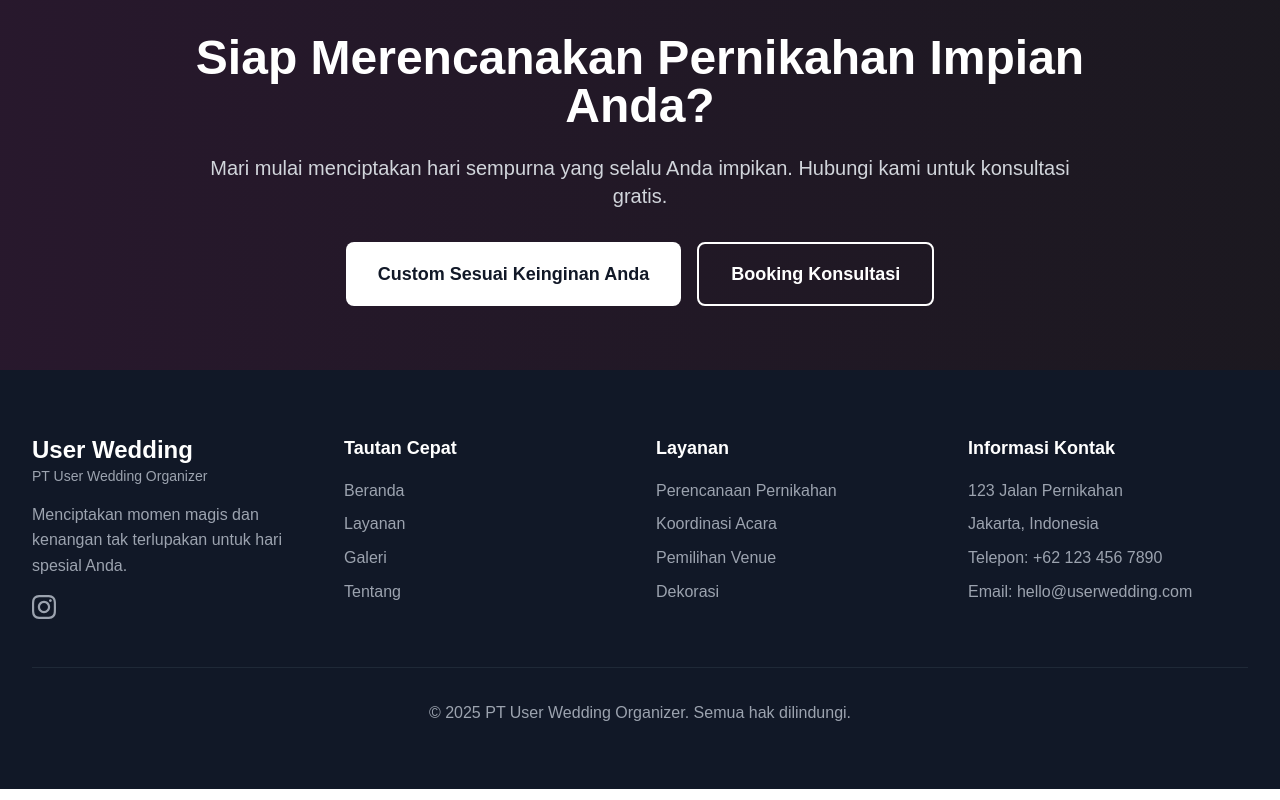
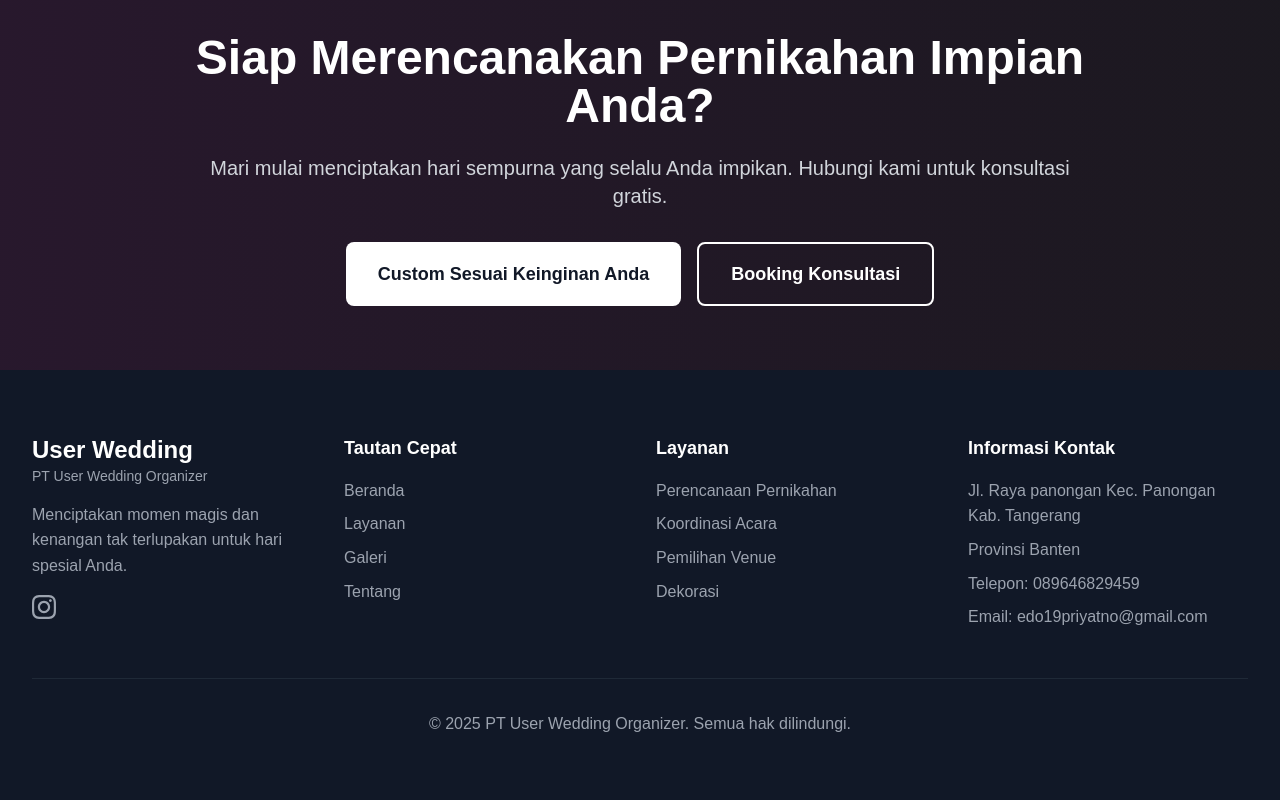
Before and after one commit to cecepns/user-wedding, a React (Vite) app: page / in a window 1280 px wide. Shown: the part 1791-2591 px from the top of the page. Built offline with nearby package versions, Linux system fonts and the light colour scheme; no server answers.

Commit message:
fix: alamat

```diff
--- a/src/components/Footer.jsx
+++ b/src/components/Footer.jsx
@@ -51,10 +51,10 @@ const Footer = () => {
           <div>
             <h3 className=" text-lg font-semibold mb-4">Informasi Kontak</h3>
             <div className="space-y-2 text-gray-400">
-              <p>123 Jalan Pernikahan</p>
-              <p>Jakarta, Indonesia</p>
-              <p>Telepon: +62 123 456 7890</p>
-              <p>Email: hello@userwedding.com</p>
+              <p>Jl. Raya panongan Kec. Panongan Kab. Tangerang</p>
+              <p>Provinsi Banten</p>
+              <p>Telepon: 089646829459</p>
+              <p>Email: edo19priyatno@gmail.com</p>
             </div>
           </div>
         </div>
--- a/src/index.css
+++ b/src/index.css
@@ -89,3 +89,7 @@ h1, h2, h3, h4, h5, h6 {
 ::-webkit-scrollbar-thumb:hover {
   background: #94a3b8;
 }
+
+input, textarea {
+  outline: none !important;
+}
--- a/src/pages/Contact.jsx
+++ b/src/pages/Contact.jsx
@@ -141,7 +141,7 @@ const Contact = () => {
                     </div>
                     <div>
                       <h3 className="font-semibold text-gray-800 mb-1">Alamat</h3>
-                      <p className="text-gray-600">123 Jalan Pernikahan<br />Jakarta, Indonesia 12345</p>
+                      <p className="text-gray-600">Jl. Raya panongan Kec. Panongan Kab. Tangerang<br />Provinsi Banten</p>
                     </div>
                   </div>
 
@@ -153,7 +153,7 @@ const Contact = () => {
                     </div>
                     <div>
                       <h3 className="font-semibold text-gray-800 mb-1">Telepon</h3>
-                      <p className="text-gray-600">+62 123 456 7890</p>
+                      <p className="text-gray-600">089646829459</p>
                     </div>
                   </div>
 
@@ -165,7 +165,7 @@ const Contact = () => {
                     </div>
                     <div>
                       <h3 className="font-semibold text-gray-800 mb-1">Email</h3>
-                      <p className="text-gray-600">hello@userwedding.com</p>
+                      <p className="text-gray-600">edo19priyatno@gmail.com</p>
                     </div>
                   </div>
 
--- a/src/pages/ServiceDetail.jsx
+++ b/src/pages/ServiceDetail.jsx
@@ -55,7 +55,7 @@ const ServiceDetail = () => {
       const itemsResponse = await fetch(`https://api-inventory.isavralabel.com/user-wedding/api/services/${id}/items`);
       const itemsData = await itemsResponse.json();
       setItems(itemsData);
-      setSelectedItems(itemsData); // Auto-select all items on first load
+      // Don't auto-select items - start with empty selection
     } catch (error) {
       console.error('Error fetching service data:', error);
     } finally {
@@ -143,7 +143,13 @@ const ServiceDetail = () => {
                 </p>
                 <div className="flex flex-col sm:flex-row gap-4" data-aos="fade-up" data-aos-delay="200">
                   <button
-                    onClick={() => setShowBookingModal(true)}
+                    onClick={() => {
+                      if (selectedItems.length === 0) {
+                        toast.error('Silakan pilih minimal satu item layanan sebelum melakukan pemesanan.');
+                        return;
+                      }
+                      setShowBookingModal(true);
+                    }}
                     className="btn-primary text-lg px-8 py-4"
                   >
                     Pesan Layanan Ini
@@ -246,7 +252,13 @@ const ServiceDetail = () => {
                     {/* Booking Button below service items */}
                     <div className="mt-8 text-center" data-aos="fade-up" data-aos-delay="400">
                       <button
-                        onClick={() => setShowBookingModal(true)}
+                        onClick={() => {
+                          if (selectedItems.length === 0) {
+                            toast.error('Silakan pilih minimal satu item layanan sebelum melakukan pemesanan.');
+                            return;
+                          }
+                          setShowBookingModal(true);
+                        }}
                         className="btn-primary text-lg px-8 py-4"
                       >
                         Pesan Layanan Ini
@@ -272,15 +284,15 @@ const ServiceDetail = () => {
                         </span>
                       </div>
 
-                      {selectedItems.length > 0 && (
+                      {selectedItems.length > 0 ? (
                         <>
                           <div className="border-t pt-4">
                             <div className="text-sm text-gray-600 mb-2">Item Terpilih:</div>
                             {selectedItems.map((item) => (
-                                                          <div key={item.id} className="flex justify-between items-center text-sm mb-1">
-                              <span className="text-gray-700">{item.name}</span>
-                              <span className="font-medium">{formatPrice(item.final_price || item.item_price || item.price)}</span>
-                            </div>
+                              <div key={item.id} className="flex justify-between items-center text-sm mb-1">
+                                <span className="text-gray-700">{item.name}</span>
+                                <span className="font-medium">{formatPrice(item.final_price || item.item_price || item.price)}</span>
+                              </div>
                             ))}
                             <div className="border-t pt-2 mt-2">
                               <div className="flex justify-between items-center text-sm mb-2">
@@ -298,6 +310,12 @@ const ServiceDetail = () => {
                             </div>
                           </div>
                         </>
+                      ) : (
+                        <div className="border-t pt-4">
+                          <div className="text-sm text-gray-500 italic">
+                            Pilih item layanan untuk melihat total harga
+                          </div>
+                        </div>
                       )}
                     </div>
                   </div>
@@ -342,7 +360,13 @@ const ServiceDetail = () => {
               </p>
               <div className="flex flex-col sm:flex-row gap-4 justify-center" data-aos="fade-up" data-aos-delay="300">
                 <button
-                  onClick={() => setShowBookingModal(true)}
+                  onClick={() => {
+                    if (selectedItems.length === 0) {
+                      toast.error('Silakan pilih minimal satu item layanan sebelum melakukan pemesanan.');
+                      return;
+                    }
+                    setShowBookingModal(true);
+                  }}
                   className="bg-white text-gray-900 px-8 py-4 rounded-lg font-semibold text-lg hover:bg-gray-100 transition-all duration-300 hover:scale-105"
                 >
                   Pesan Sekarang
@@ -560,6 +584,13 @@ const BookingModal = ({ service, selectedItems, onClose, onOrderSuccess }) => {
 
   const handleSubmit = async (e) => {
     e.preventDefault();
+
+    // Check if any items are selected
+    if (selectedItems.length === 0) {
+      toast.error('Silakan pilih minimal satu item layanan sebelum melakukan pemesanan.');
+      return;
+    }
+
     setIsSubmitting(true);
 
     try {
```
Also changed, not shown: 1 other file (tests, documents, lock files or other folders).
